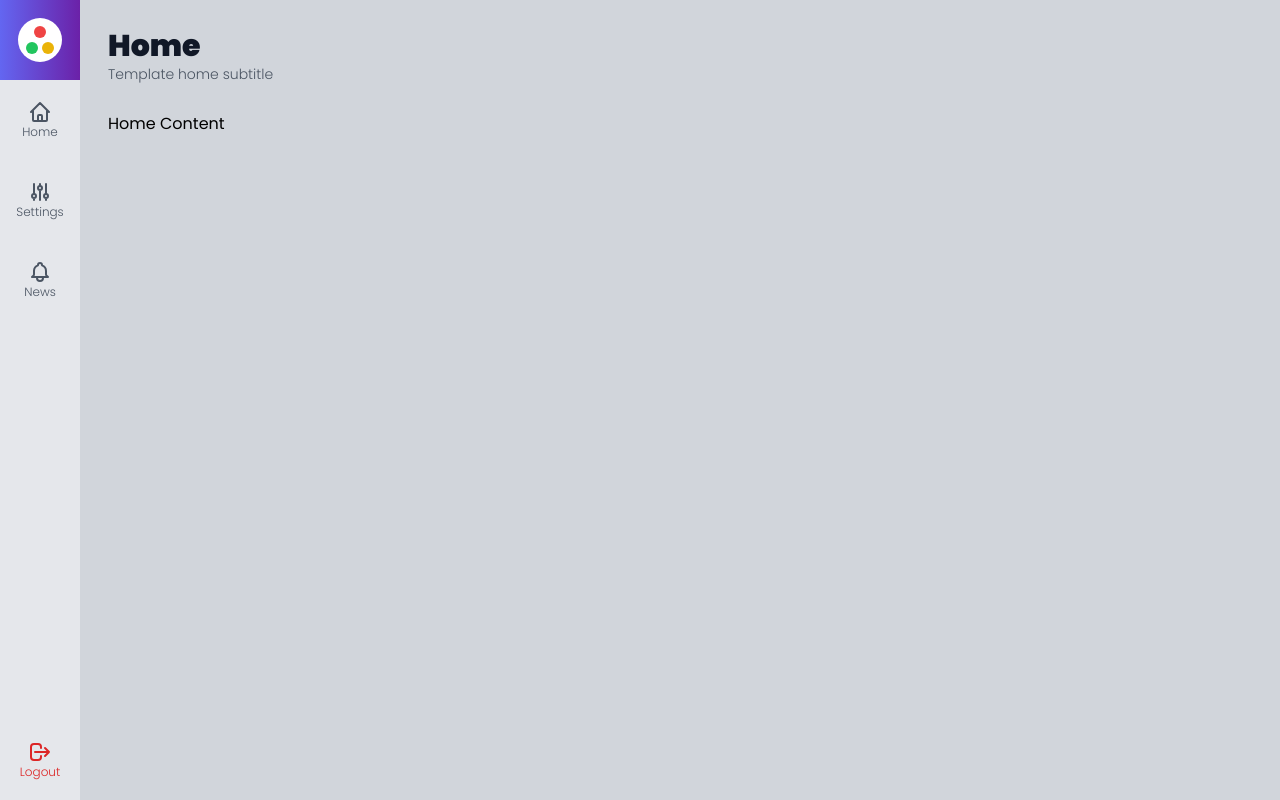
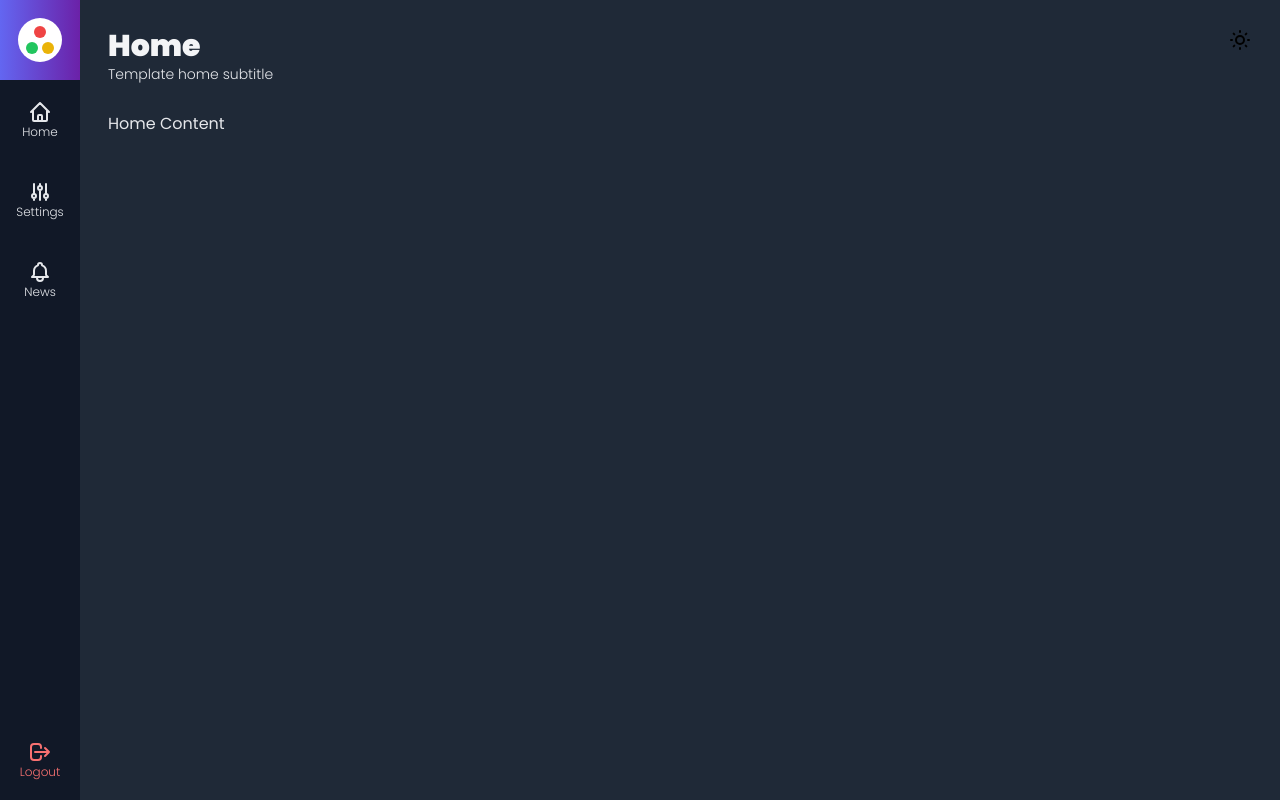
Before and after one commit to joaopedroalb/admin-platform, a Next.js app: page / in a window 1280 px wide. Built offline with nearby package versions, Linux system fonts and the light colour scheme.

Commit message:
Create btntheme component

```diff
--- a/src/components/icons/index.tsx
+++ b/src/components/icons/index.tsx
@@ -21,3 +21,15 @@ export const IconLogout = (
         <path strokeLinecap="round" strokeLinejoin="round" strokeWidth={2} d="M17 16l4-4m0 0l-4-4m4 4H7m6 4v1a3 3 0 01-3 3H6a3 3 0 01-3-3V7a3 3 0 013-3h4a3 3 0 013 3v1" />
     </svg>
 )
+
+export const IconSun = (
+    <svg xmlns="http://www.w3.org/2000/svg" className="h-6 w-6" fill="none" viewBox="0 0 24 24" stroke="currentColor">
+        <path strokeLinecap="round" strokeLinejoin="round" strokeWidth={2} d="M12 3v1m0 16v1m9-9h-1M4 12H3m15.364 6.364l-.707-.707M6.343 6.343l-.707-.707m12.728 0l-.707.707M6.343 17.657l-.707.707M16 12a4 4 0 11-8 0 4 4 0 018 0z" />
+    </svg>
+)
+
+export const IconMoon = (
+    <svg xmlns="http://www.w3.org/2000/svg" className="h-6 w-6" fill="none" viewBox="0 0 24 24" stroke="currentColor">
+        <path strokeLinecap="round" strokeLinejoin="round" strokeWidth={2} d="M20.354 15.354A9 9 0 018.646 3.646 9.003 9.003 0 0012 21a9.003 9.003 0 008.354-5.646z" />
+    </svg>
+)
--- /dev/null
+++ b/src/components/template/BtnTheme.tsx
@@ -0,0 +1,27 @@
+import useAppData from "../../data/hook/useAppData"
+
+import { IconSun,IconMoon } from "../icons"
+
+export default function BtnTheme(){
+    const {theme,switchTheme} = useAppData()
+
+    return theme==='dark'?(
+        <div onClick={switchTheme} className={`
+
+        `}>
+            <div className={`
+
+            `}>
+                {IconSun}
+            </div>
+        </div>
+    ):(
+        <div onClick={switchTheme} className={`
+
+        `}>
+            <div>
+                {IconMoon}
+            </div>
+        </div>
+    )
+}
--- a/src/components/template/Header.tsx
+++ b/src/components/template/Header.tsx
@@ -1,3 +1,4 @@
+import BtnTheme from "./BtnTheme";
 import Title from "./Title";
 
 interface HeaderProps{
@@ -7,8 +8,11 @@ interface HeaderProps{
 
 export default function Header(props:HeaderProps){
     return(
-        <div>
+        <div className="flex">
             <Title title={props.title} subtitle={props.subtitle}/>
+            <div className={`flex flex-grow justify-end`}>
+                <BtnTheme/>
+            </div>
         </div>
     )
 }
--- a/src/data/context/AppContext.tsx
+++ b/src/data/context/AppContext.tsx
@@ -12,7 +12,7 @@ type AppProviderProps = {
 }
 
 export function AppProvider(props:AppProviderProps){
-    const [theme,setTheme] = useState<Theme>('')
+    const [theme,setTheme] = useState<Theme>('dark')
 
     function switchTheme(){
         setTheme(theme === '' ? 'dark':'')
```
